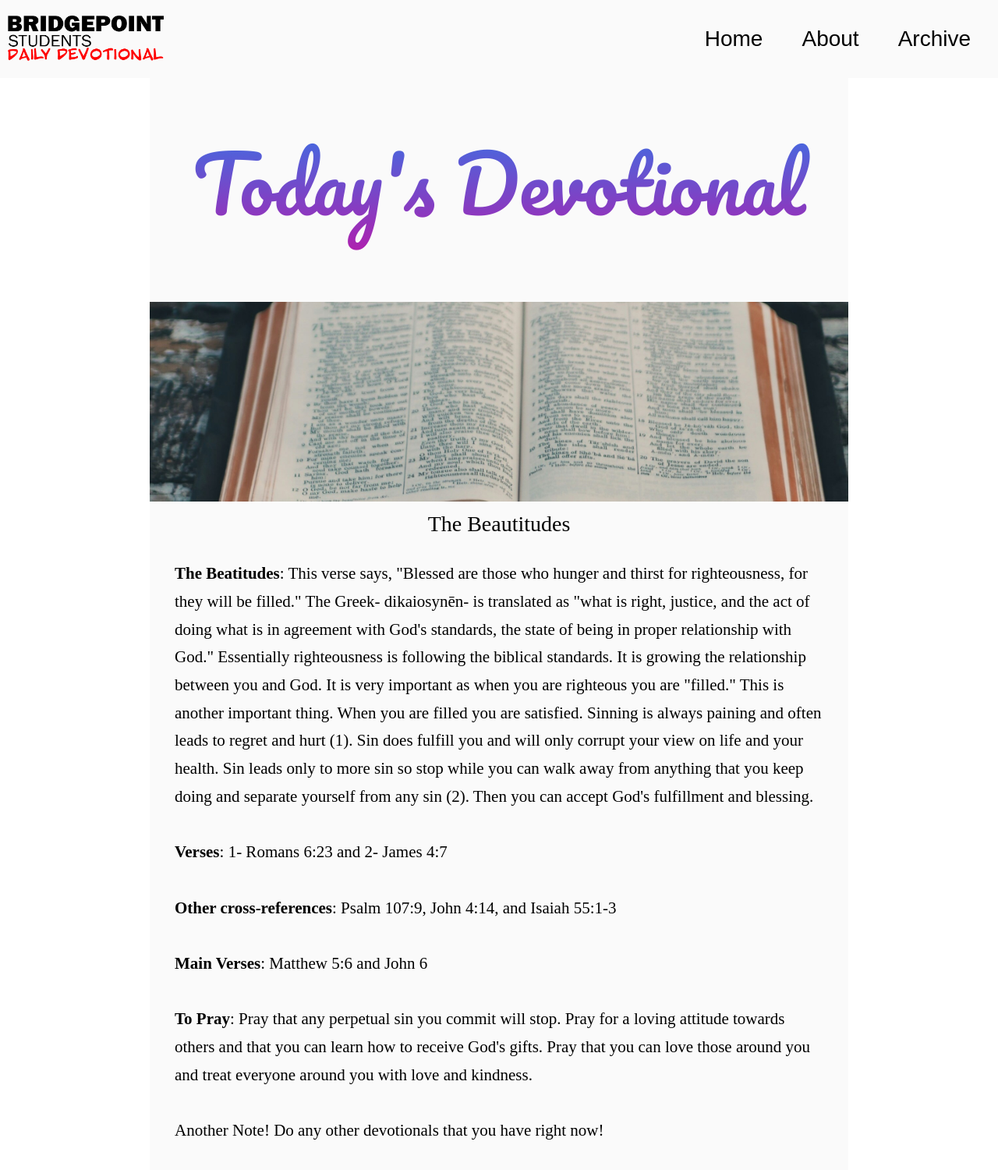
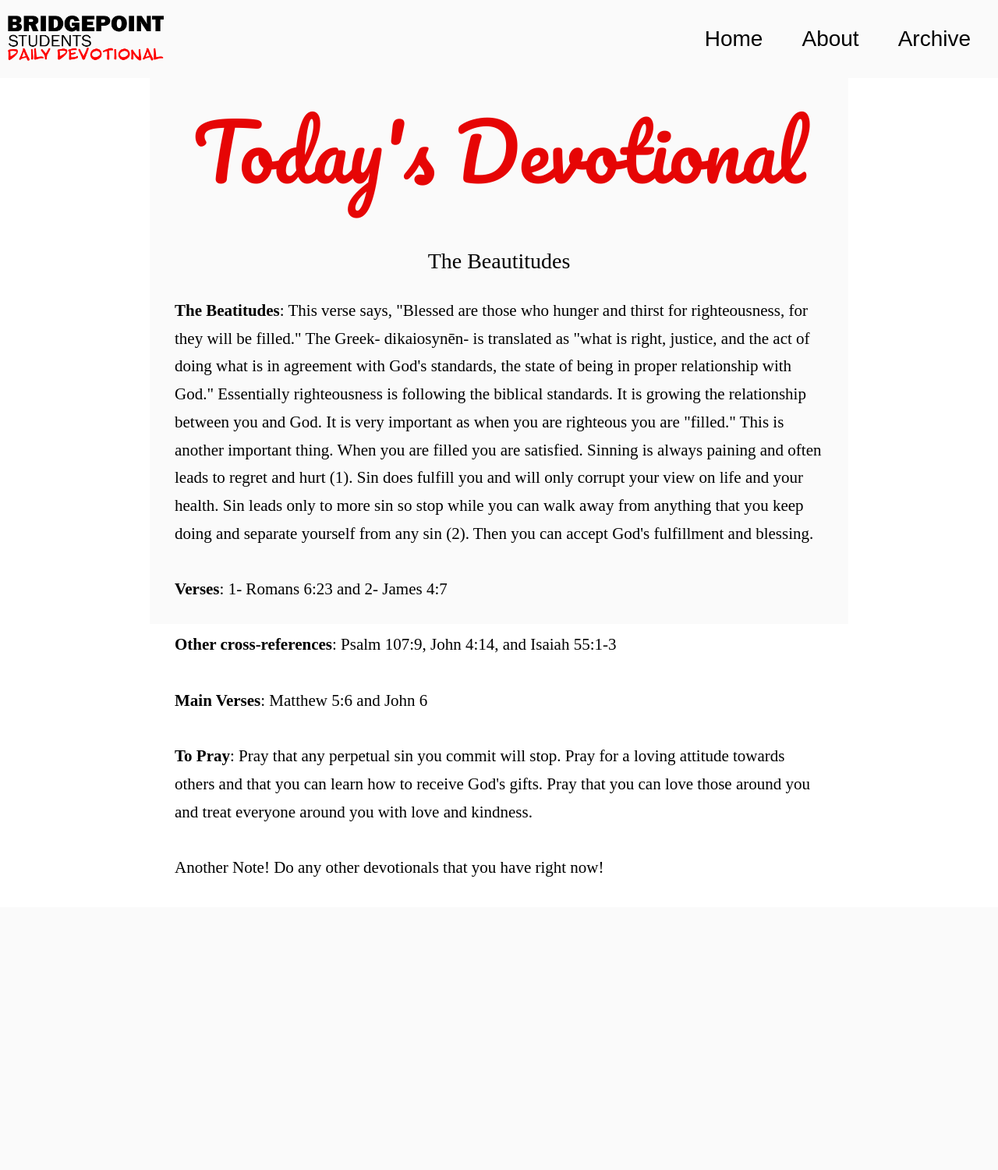
Before and after one commit to GideonHammond/BridgePointStudentsDailyDevotional, a PHP site: page /list.html in a window 1280 px wide. Shown: the whole page at 78% size. After the commit the page ends 1124 px from the top, so only its background shows below. Run offline with PHP 8.4, Linux system fonts and the light colour scheme.

Commit message:
CSS update 1

```diff
--- a/devotional.html
+++ b/devotional.html
@@ -118,8 +118,8 @@
         const day = series?.days.find(d => d.day === dayNum);
 
         if (!series || !day) {
-            document.body.innerHTML = "<p>Devotional not found. Redirecting in 5s</p>";
-            setTimeout(redirect, 5000);
+            document.body.innerHTML = "<p>Devotional not found. Redirecting in 2s</p>";
+            setTimeout(redirect, 2000);
             return;
         }
 
@@ -130,6 +130,7 @@
                     $("extras").innerText = day.extras + "\n\n";
                 }
         document.getElementById("prayer").innerText = day.prayer;
+        document.getElementById("hero-text").innerText = seriesName + " Day " + dayNum;
       });
 </script>
 
--- a/index.html
+++ b/index.html
@@ -83,11 +83,7 @@
             Today's Devotional
         </h1>
     </div>
-    <div class="break-image">
-        <p></p>
-    </div>
     <h2 class="text-header" id="devotional">
-        The Beautitudes
     </h2>
     <p class="text">
         <span id="content"></span><br><br>
--- a/styles.css
+++ b/styles.css
@@ -3,8 +3,7 @@
         --defaultRead:#000;
         --defaultBack:#fff;
         --defaultMedium:#fafafa;
-        --accentOne:#dd0099;
-        --accentTwo:#0099ff;
+        --accent:#e60505;
     }
     body{
         background-color: var(--defaultBack);
@@ -17,8 +16,7 @@
         --defaultRead:#fff;
         --defaultBack:#000;
         --defaultMedium:#070707;
-        --accentOne:#00ff99;
-        --accentTwo:#9900dd;
+        --accent:#23e9e3;
     }
     body{
         background-color: var(--defaultBack);
@@ -41,6 +39,7 @@
 main{
     background-color: var(--defaultMedium);
     margin: 20vw;
+    height: 90vh;
 }
 
 header{
@@ -149,25 +148,12 @@
 }
 
 .hero-text{
-	background: -webkit-linear-gradient(90deg, var(--accentOne), var(--accentTwo));
-    background-clip: text;
-    -webkit-text-fill-color: transparent;
-    filter: drop-shadow(2px 2px linear-gradient(90deg, var(--accentOne), var(--accentTwo)));
+	color: var(--accent);
     box-sizing: border-box;
 	text-align: center;
 	font-size: 7em;
-	padding:calc(12vw - 0.5em) 0;
-    font-family: "Pacifico", Impact, Haettenschweiler, 'Arial Narrow Bold', sans-serif;
-}
-
-.break-image{
-    background-image: url('images/bibleBreak.jpg');
-    background-position: center;
-    background-repeat:no-repeat;
-    background-size:cover;
-}
-.break-image p {
-    padding: 10vw;
+	padding:5vw 0;
+    font-family: "Pacifico",sans-serif;
 }
 
 .text-header{
```
